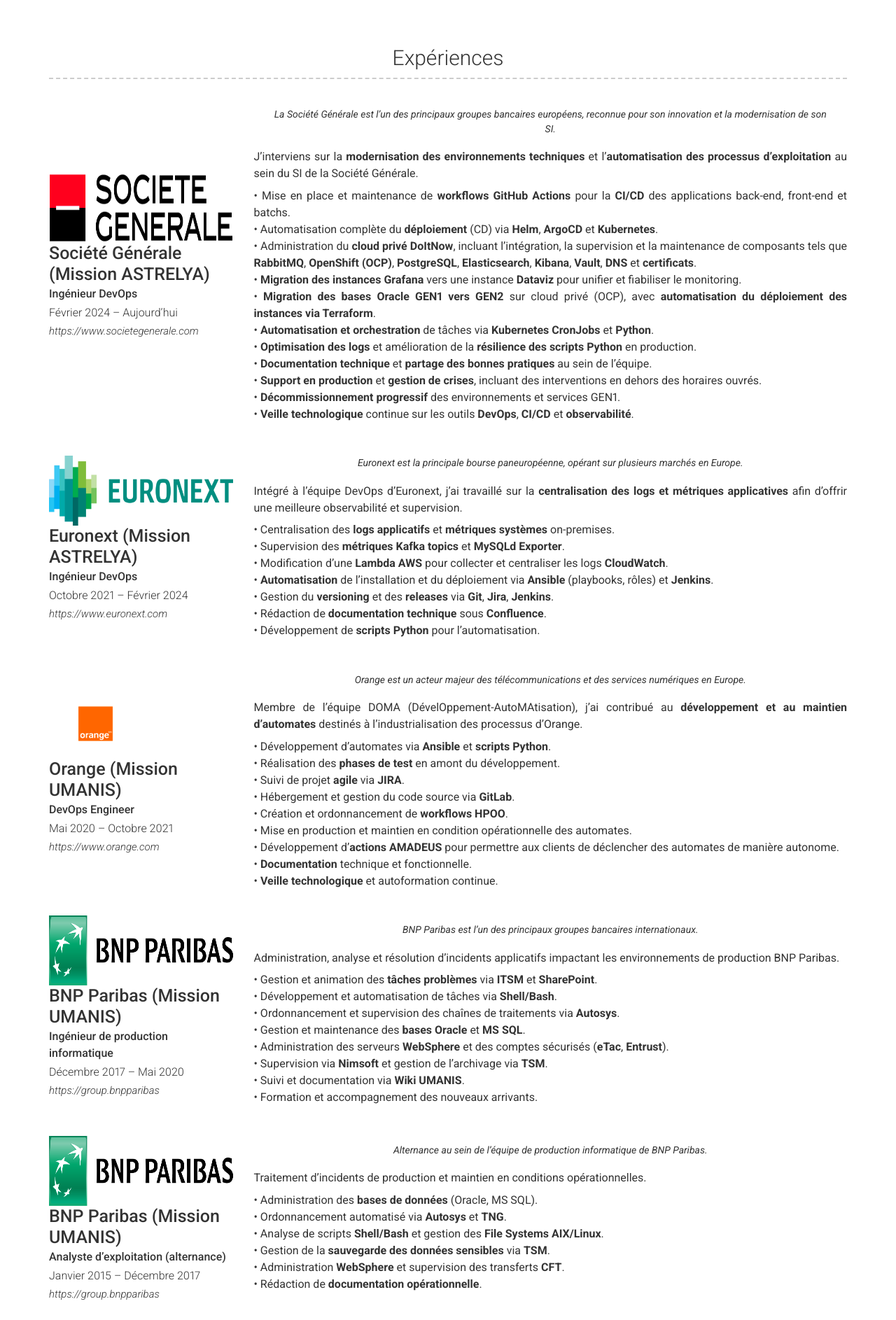
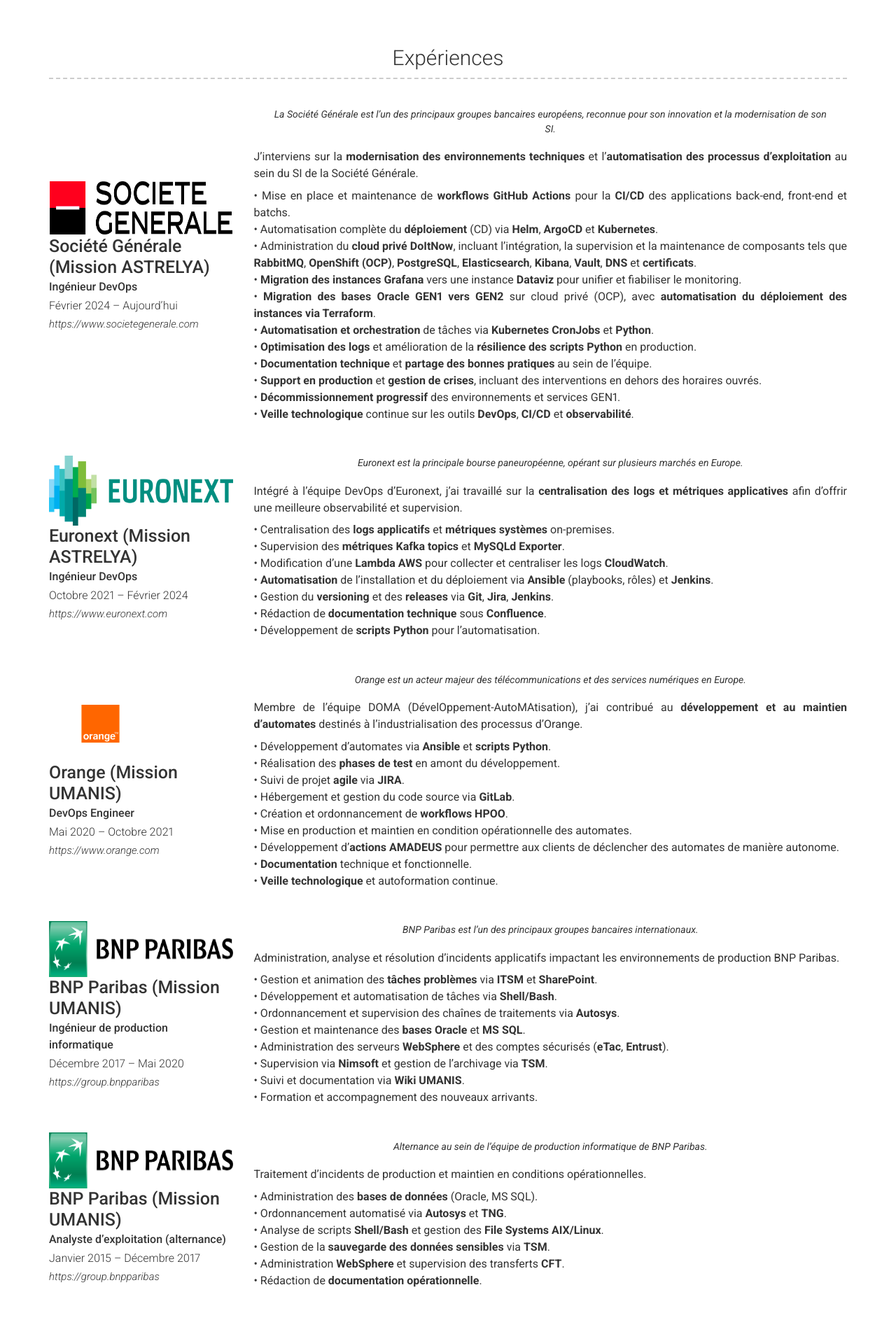
Before and after one commit to SERDANI/serdaninicolas.github.io, a Jekyll site: the page built from index.md, in a window 1280 px wide. Shown: the part 933-2819 px from the top of the page at 70% size. Built offline with Jekyll 4.4.1, drawn with Linux system fonts in a browser that asks for light colours; nearby versions of some CDN libraries.

Commit message:
Update _config.yml

```diff
--- a/_config.yml
+++ b/_config.yml
@@ -45,7 +45,7 @@ content:
     layout: list
     content:
       - layout: left
-        title: '<img src="images/logo_sg.png" height="100"><br>Société Générale (Mission ASTRELYA)'
+        title: '<img src="images/logo_sg.png" height="80"><br>Société Générale (Mission ASTRELYA)'
         sub_title: Ingénieur DevOps
         caption: Février 2024 – Aujourd’hui
         link: https://www.societegenerale.com
@@ -85,7 +85,7 @@ content:
           • Développement de **scripts Python** pour l’automatisation.
 
       - layout: left
-        title: '<img src="images/logo_orange.png" height="100"><br>Orange (Mission UMANIS)'
+        title: '<img src="images/logo_orange.png" height="110"><br>Orange (Mission UMANIS)'
         sub_title: DevOps Engineer
         caption: Mai 2020 – Octobre 2021
         link: https://www.orange.com
@@ -105,7 +105,7 @@ content:
           • **Veille technologique** et autoformation continue.
 
       - layout: left
-        title: '<img src="images/logo_bnp.png" height="100"><br>BNP Paribas (Mission UMANIS)'
+        title: '<img src="images/logo_bnp.png" height="80"><br>BNP Paribas (Mission UMANIS)'
         sub_title: Ingénieur de production informatique
         caption: Décembre 2017 – Mai 2020
         link: https://group.bnpparibas
@@ -124,7 +124,7 @@ content:
           • Formation et accompagnement des nouveaux arrivants.
 
       - layout: left
-        title: '<img src="images/logo_bnp.png" height="100"><br>BNP Paribas (Mission UMANIS)'
+        title: '<img src="images/logo_bnp.png" height="80"><br>BNP Paribas (Mission UMANIS)'
         sub_title: Analyste d’exploitation (alternance)
         caption: Janvier 2015 – Décembre 2017
         link: https://group.bnpparibas
@@ -141,7 +141,7 @@ content:
           • Rédaction de **documentation opérationnelle**.
 
       - layout: left
-        title: '<img src="images/logo_bnp.png" height="100"><br>BNP Paribas'
+        title: '<img src="images/logo_bnp.png" height="80"><br>BNP Paribas'
         sub_title: Technicien de support (stage)
         caption: Avril 2014 – Juin 2014
         link: https://group.bnpparibas
```
